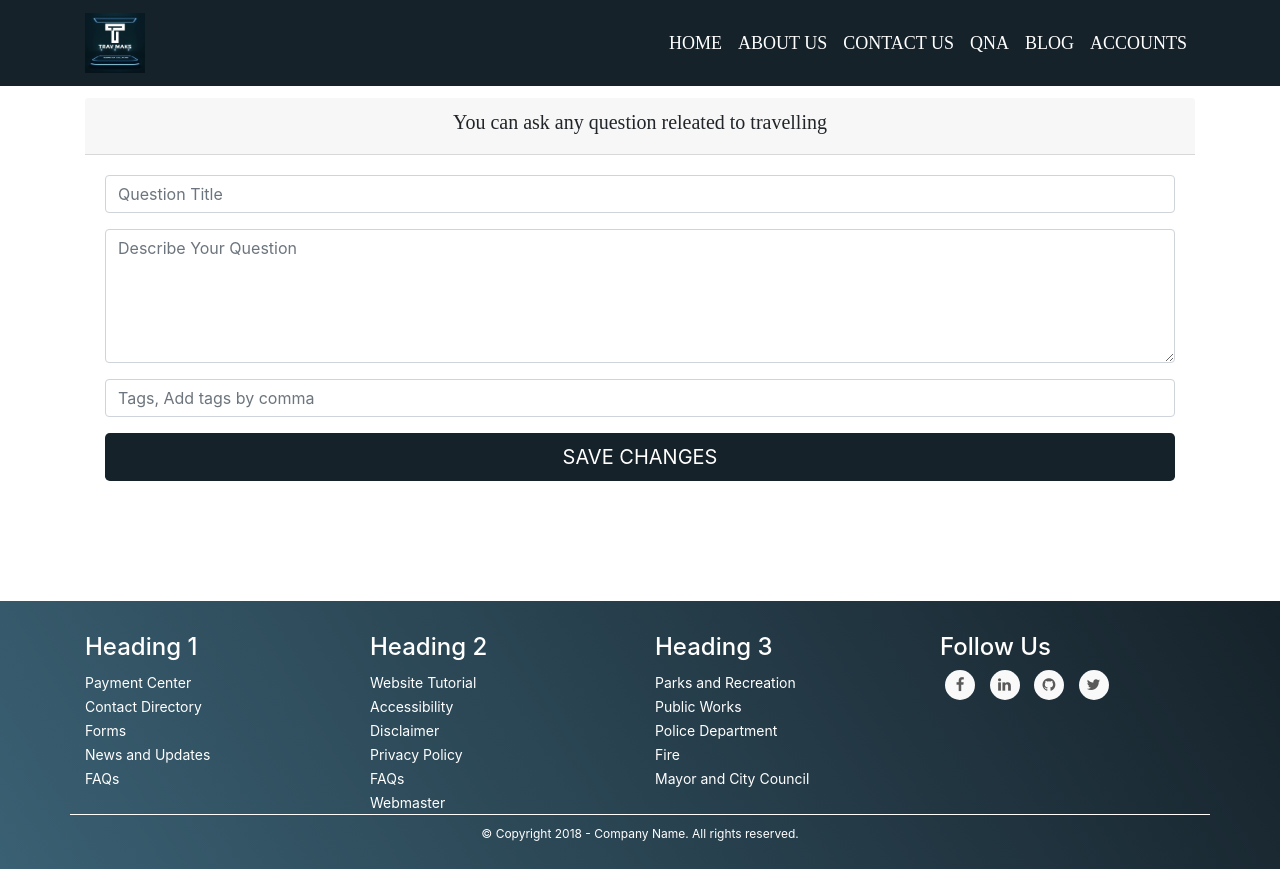
After one commit to iamsaptorshe07/MAKSCUBE-TRAV-MAKS, a Django app: page /qna/myquestion/edit in a window 1280 px wide. The commit adds this page. Run offline with Django 3.2, Linux system fonts and the light colour scheme; some libraries are stand-ins or nearby versions.

Commit message:
Gobinda qna edit done

```diff
--- a/qna/urls.py
+++ b/qna/urls.py
@@ -6,5 +6,6 @@ urlpatterns = [
     path('askQuestion',askQuestion,name='AskQuestion'),
     path('question/<str:slug>',readQna,name='fullQna'),
     path('question/delete/<str:slug>',deleteQuestion,name='deletQna'),
-    path('answer/<str:slug>',postAnswer,name='postAnswer')
+    path('answer/<str:slug>',postAnswer,name='postAnswer'),
+	path('myquestion/edit',editQuestion,name='editQuestion'),
     ]
--- a/qna/views.py
+++ b/qna/views.py
@@ -104,3 +104,8 @@ def postAnswer(request,slug):
             return HttpResponse("BAD REQUEST")
     else:
         return HttpResponse('ERROR 404')
+
+
+
+def editQuestion(request):
+	return render(request,'QNA/qna_edit.html')
--- /dev/null
+++ b/templates/QNA/qna_edit.html
@@ -0,0 +1,29 @@
+    {% extends 'basetemplate.html' %}
+    {% block body %}
+    <div class="container" style="width:100%;">
+      <div class="card-header">
+							<h5 class="text-center" style="font-family: Helvatica;">You can ask any question releated to travelling</h5>
+                                        </div>
+							<div class="card-body">
+                                <form action='/qna/askQuestion' method="POST" enctype="multipart/form-data">
+                                    {% csrf_token %}
+								                        <div class="form-group">
+                                            <input type="text" class="form-control" placeholder="Question Title" name="title" required/>
+                                        </div>
+                                      <div class="form-group">
+                                          <label class="sr-only" for="message">post</label>
+                                          <textarea class="form-control" id="message" rows="5" placeholder="Describe Your Question" name='body' required></textarea>
+                                      </div>
+								                <div class="form-group">
+                                    <input type="text" class="form-control" placeholder="Tags, Add tags by comma" name="tags" required/>
+                                </div>
+
+                                  <button type="SUBMIT" class="btn  btn-lg btn-block" style=" background-color:#16222A; color:#fff;">SAVE CHANGES</button>
+
+                         </form>
+                        </div>
+                    </div>
+    </div>
+
+
+{% endblock body %}
```
Also changed, not shown: templates/QNA/qna_details.html (+7 -6 lines), templates/QNA/qna_home.html (+2 -7 lines).
